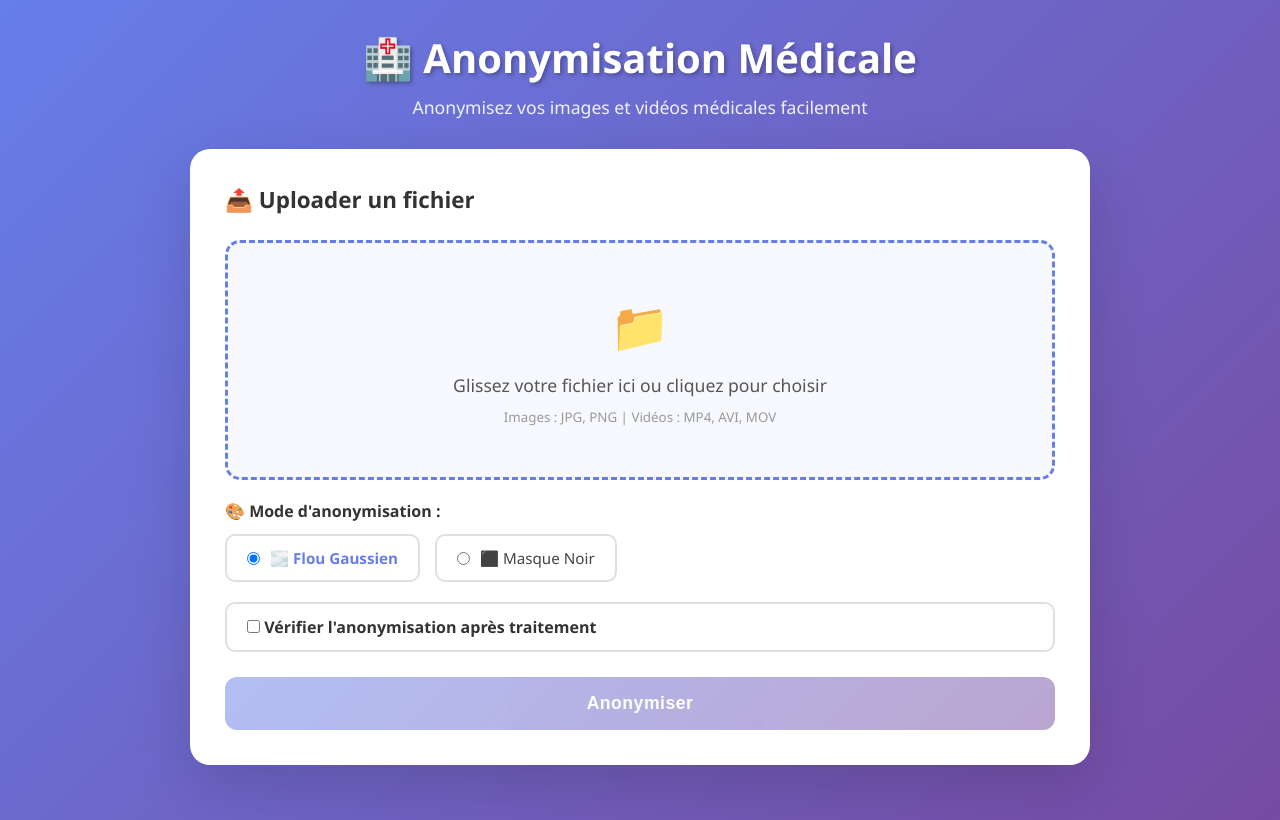
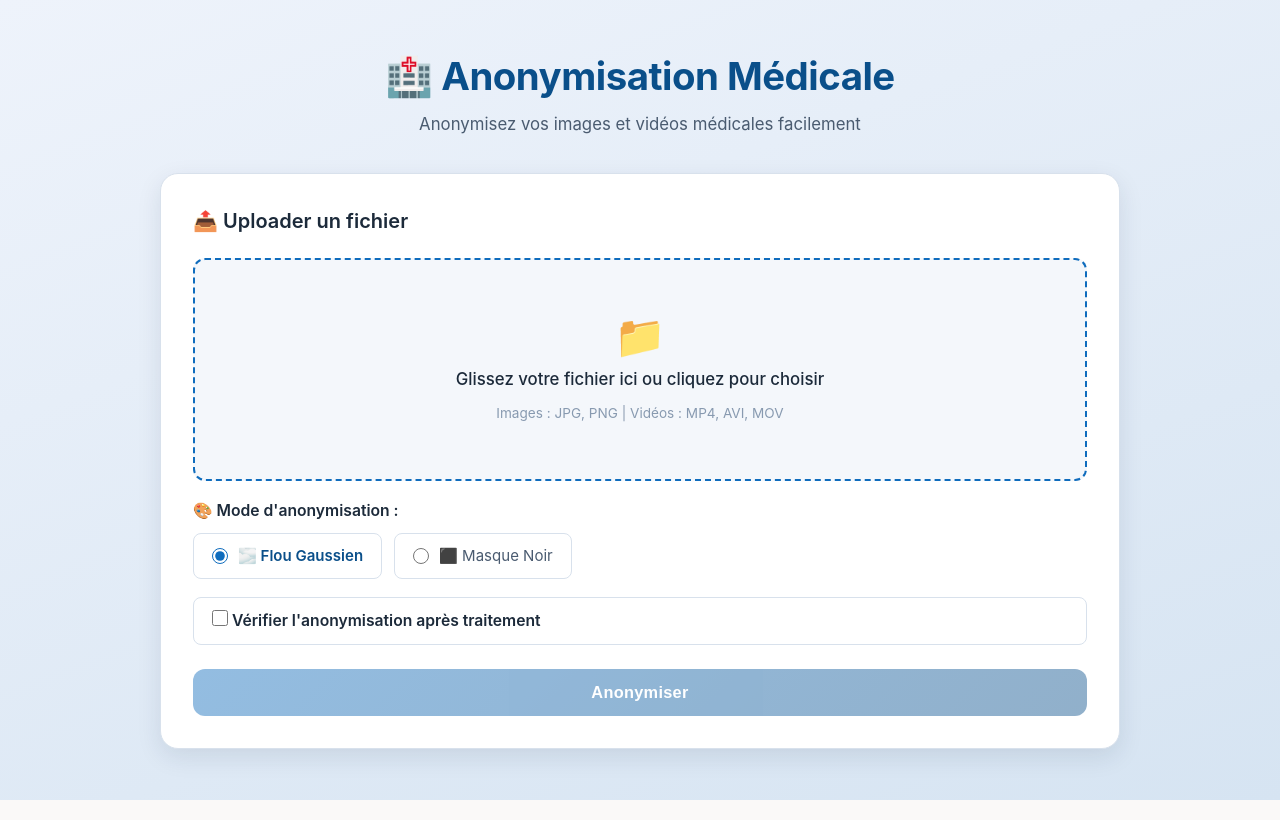
Before and after one commit to achrafmhami/anonymisation-medicale, a Flask app: page / in a window 1280 px wide. Run offline with Flask 3, Linux system fonts and the light colour scheme.

Commit message:
Update style.css

```diff
--- a/static/style.css
+++ b/static/style.css
@@ -1,308 +1,186 @@
-* {
-    margin: 0;
-    padding: 0;
-    box-sizing: border-box;
+
+:root {
+    --c-bg-1: #eef3fb;
+    --c-bg-2: #d6e4f2;
+    --c-surface: #ffffff;
+    --c-surface-soft: #f4f7fb;
+    --c-border: #d8e1ec;
+    --c-border-strong: #b6c4d6;
+    --c-text: #1c2a3a;
+    --c-text-soft: #4a5b70;
+    --c-text-muted: #889ab0;
+    --c-primary: #0f6cbd;
+    --c-primary-strong: #0a4f8a;
+    --c-accent: #14a37f;
+    --c-accent-strong: #0d7c5f;
+    --c-warning: #c97400;
+    --c-warning-soft: #fff4e0;
+    --c-success-soft: #e3f5ec;
+    --c-success-border: #88c8a8;
+    --c-warning-border: #e8b56a;
+    --radius-lg: 18px;
+    --radius-md: 12px;
+    --radius-sm: 8px;
+    --shadow-sm: 0 2px 6px rgba(15, 38, 71, 0.06);
+    --shadow-md: 0 8px 24px rgba(15, 38, 71, 0.10);
+    --shadow-lg: 0 18px 48px rgba(15, 38, 71, 0.14);
+    --font-sans: -apple-system, BlinkMacSystemFont, "Segoe UI",
+                 Roboto, "Helvetica Neue", Arial, sans-serif;
 }
 
+* { margin: 0; padding: 0; box-sizing: border-box; }
+html, body { height: 100%; }
+
 body {
-    font-family: 'Segoe UI', Tahoma, Geneva, Verdana, sans-serif;
-    background: linear-gradient(135deg, #667eea 0%, #764ba2 100%);
+    font-family: var(--font-sans);
+    color: var(--c-text);
+    background: linear-gradient(160deg, var(--c-bg-1) 0%, var(--c-bg-2) 100%);
     min-height: 100vh;
-    padding: 30px 20px;
+    padding: 40px 20px;
+    line-height: 1.5;
+    -webkit-font-smoothing: antialiased;
 }
 
-.container {
-    max-width: 900px;
-    margin: 0 auto;
+.container { max-width: 960px; margin: 0 auto; }
+
+/* ---------- HEADER ---------- */
+.header { text-align: center; color: var(--c-primary-strong); margin-bottom: 32px; padding: 8px 0 4px; }
+.header h1 { font-size: 2.4rem; font-weight: 700; letter-spacing: -0.5px; margin-bottom: 6px; }
+.header p { color: var(--c-text-soft); font-size: 1.05rem; max-width: 560px; margin: 0 auto; }
+
+/* ---------- CARDS ---------- */
+.card {
+    background: var(--c-surface);
+    border-radius: var(--radius-lg);
+    padding: 32px;
+    margin-bottom: 22px;
+    box-shadow: var(--shadow-md);
+    border: 1px solid var(--c-border);
+}
+.card h2 { color: var(--c-text); margin-bottom: 22px; font-size: 1.25rem; font-weight: 600; display: flex; align-items: center; gap: 10px; }
+.card h3 { color: var(--c-text); margin-bottom: 12px; font-size: 1.05rem; font-weight: 600; }
+
+/* ---------- UPLOAD ZONE ---------- */
+.upload-zone {
+    border: 2px dashed var(--c-primary);
+    border-radius: var(--radius-md);
+    padding: 56px 28px;
+    text-align: center;
+    cursor: pointer;
+    transition: all 0.25s ease;
+    background: var(--c-surface-soft);
+    margin-bottom: 18px;
+    display: flex;
+    flex-direction: column;
+    align-items: center;
+    gap: 10px;
+}
+.upload-zone:hover, .upload-zone.drag-over {
+    background: #e6effa;
+    border-color: var(--c-primary-strong);
+    transform: translateY(-1px);
+    box-shadow: var(--shadow-sm);
+}
+.upload-zone.file-selected { border-color: var(--c-accent); background: var(--c-success-soft); border-style: solid; }
+.upload-icon { font-size: 2.6rem; line-height: 1; }
+.upload-zone p { color: var(--c-text); font-size: 1.05rem; font-weight: 500; }
+.upload-zone small { color: var(--c-text-muted); font-size: 0.85rem; }
+
+/* ---------- FICHIER ---------- */
+.fichier-nom {
+    background: var(--c-success-soft);
+    border: 1px solid var(--c-success-border);
+    border-radius: var(--radius-sm);
+    padding: 10px 16px;
+    color: var(--c-accent-strong);
+    font-weight: 500;
+    margin-bottom: 18px;
+    font-size: 0.95rem;
 }
 
-/* HEADER */
-.header {
-    text-align: center;
-    color: white;
-    margin-bottom: 30px;
+/* ---------- OPTIONS ---------- */
+.options { margin-bottom: 24px; }
+.option-group { margin-bottom: 18px; }
+.option-group > label { display: block; font-weight: 600; color: var(--c-text); margin-bottom: 10px; font-size: 0.98rem; }
+.radio-group { display: flex; gap: 12px; flex-wrap: wrap; }
+.radio-label, .checkbox-label {
+    display: flex; align-items: center; gap: 10px;
+    cursor: pointer; padding: 11px 18px;
+    border: 1.5px solid var(--c-border);
+    border-radius: var(--radius-sm);
+    transition: all 0.2s; font-size: 0.94rem;
+    color: var(--c-text-soft);
+    background: var(--c-surface);
+}
+.radio-label:hover, .checkbox-label:hover { border-color: var(--c-primary); background: #eef5fc; }
+.radio-label input, .checkbox-label input { accent-color: var(--c-primary); width: 16px; height: 16px; }
+.radio-label input:checked + span, .checkbox-label input:checked + span { color: var(--c-primary-strong); font-weight: 600; }
+
+/* ---------- BOUTONS ---------- */
+.btn-primary, .btn-download {
+    width: 100%; padding: 14px 18px; color: #ffffff;
+    border: none; border-radius: var(--radius-md);
+    font-size: 1.02rem; font-weight: 600;
+    cursor: pointer; transition: all 0.25s ease;
+    letter-spacing: 0.3px;
+}
+.btn-primary { background: linear-gradient(135deg, var(--c-primary) 0%, var(--c-primary-strong) 100%); box-shadow: 0 4px 14px rgba(15,108,189,0.25); }
+.btn-primary:hover:not(:disabled) { transform: translateY(-1px); box-shadow: 0 8px 20px rgba(15,108,189,0.35); }
+.btn-primary:disabled { opacity: 0.45; cursor: not-allowed; box-shadow: none; }
+.btn-download { background: linear-gradient(135deg, var(--c-accent) 0%, var(--c-accent-strong) 100%); box-shadow: 0 4px 14px rgba(20,163,127,0.25); margin-top: 20px; }
+.btn-download:hover { transform: translateY(-1px); box-shadow: 0 8px 20px rgba(20,163,127,0.35); }
+
+/* ---------- LOADING ---------- */
+#loading { text-align: center; color: var(--c-text-soft); font-size: 1.05rem; padding: 20px 0; }
+.spinner {
+    width: 46px; height: 46px;
+    border: 4px solid #e3edf7;
+    border-top-color: var(--c-primary);
+    border-radius: 50%;
+    animation: spin 0.9s linear infinite;
+    margin: 0 auto 16px;
+}
+@keyframes spin { to { transform: rotate(360deg); } }
+
+/* ---------- STATS ---------- */
+.stats { display: grid; grid-template-columns: repeat(3, 1fr); gap: 14px; margin-bottom: 22px; }
+.stat-item {
+    background: linear-gradient(135deg, var(--c-primary) 0%, var(--c-primary-strong) 100%);
+    color: #ffffff; border-radius: var(--radius-md);
+    padding: 18px 14px; text-align: center;
+    display: flex; flex-direction: column; gap: 4px;
+    box-shadow: var(--shadow-sm);
+}
+.stat-icon { font-size: 1.6rem; }
+.stat-value { font-size: 1.4rem; font-weight: 700; word-break: break-word; }
+.stat-label { font-size: 0.8rem; opacity: 0.92; }
+
+/* ---------- COMPARAISON ---------- */
+.images-grid { display: grid; grid-template-columns: 1fr 1fr; gap: 16px; margin-bottom: 16px; }
+.image-box { text-align: center; background: var(--c-surface-soft); padding: 12px; border-radius: var(--radius-md); border: 1px solid var(--c-border); }
+.image-box p { font-weight: 600; color: var(--c-text-soft); margin-bottom: 8px; font-size: 0.95rem; }
+.image-box img { width: 100%; border-radius: var(--radius-sm); max-height: 320px; object-fit: contain; background: #ffffff; border: 1px solid var(--c-border); }
+
+/* ---------- VERIFICATION ---------- */
+.verif-box { display: flex; align-items: center; gap: 14px; padding: 14px 18px; border-radius: var(--radius-md); font-size: 0.98rem; margin-top: 14px; border: 1px solid; }
+.verif-box.succes { background: var(--c-success-soft); border-color: var(--c-success-border); color: var(--c-accent-strong); }
+.verif-box.echec { background: var(--c-warning-soft); border-color: var(--c-warning-border); color: var(--c-warning); }
+.verif-box span:first-child { font-size: 1.4rem; }
+.verif-box strong { flex: 1; }
+.verif-box span:not(:first-child):not(:last-child) { color: var(--c-text-muted); font-size: 0.88rem; }
+
+.hidden { display: none !important; }
+
+@media (max-width: 720px) {
+    body { padding: 24px 14px; }
+    .header h1 { font-size: 1.75rem; }
+    .card { padding: 22px; }
+    .stats { grid-template-columns: 1fr; }
+    .images-grid { grid-template-columns: 1fr; }
+    .radio-group { flex-direction: column; }
+    .radio-label, .checkbox-label { width: 100%; }
 }
 
-.header h1 {
-    font-size: 2.5rem;
-    margin-bottom: 10px;
-    text-shadow: 2px 2px 4px rgba(0,0,0,0.3);
+@media (prefers-reduced-motion: reduce) {
+    *, *::before, *::after { animation-duration: 0.01ms !important; transition-duration: 0.01ms !important; }
 }
-
-.header p {
-    font-size: 1.1rem;
-    opacity: 0.9;
-}
-
-/* CARDS */
-.card {
-    background: white;
-    border-radius: 20px;
-    padding: 35px;
-    margin-bottom: 25px;
-    box-shadow: 0 20px 60px rgba(0,0,0,0.15);
-}
-
-.card h2 {
-    color: #333;
-    margin-bottom: 25px;
-    font-size: 1.4rem;
-}
-
-/* UPLOAD ZONE */
-.upload-zone {
-    border: 3px dashed #667eea;
-    border-radius: 15px;
-    padding: 50px 30px;
-    text-align: center;
-    cursor: pointer;
-    transition: all 0.3s ease;
-    background: #f8f9ff;
-    margin-bottom: 20px;
-}
-
-.upload-zone:hover, .upload-zone.drag-over {
-    background: #eef0ff;
-    border-color: #764ba2;
-    transform: scale(1.01);
-}
-
-.upload-zone.file-selected {
-    border-color: #28a745;
-    background: #f0fff4;
-}
-
-.upload-icon {
-    font-size: 3rem;
-    margin-bottom: 15px;
-}
-
-.upload-zone p {
-    color: #555;
-    font-size: 1.1rem;
-    margin-bottom: 8px;
-}
-
-.upload-zone small {
-    color: #999;
-}
-
-/* FICHIER NOM */
-.fichier-nom {
-    background: #e8f5e9;
-    border: 1px solid #a5d6a7;
-    border-radius: 10px;
-    padding: 12px 20px;
-    color: #2e7d32;
-    font-weight: 500;
-    margin-bottom: 20px;
-}
-
-/* OPTIONS */
-.options {
-    margin-bottom: 25px;
-}
-
-.option-group {
-    margin-bottom: 20px;
-}
-
-.option-group > label {
-    display: block;
-    font-weight: 600;
-    color: #333;
-    margin-bottom: 12px;
-    font-size: 1rem;
-}
-
-.radio-group {
-    display: flex;
-    gap: 15px;
-    flex-wrap: wrap;
-}
-
-.radio-label, .checkbox-label {
-    display: flex;
-    align-items: center;
-    gap: 10px;
-    cursor: pointer;
-    padding: 12px 20px;
-    border: 2px solid #e0e0e0;
-    border-radius: 10px;
-    transition: all 0.2s;
-    font-size: 0.95rem;
-    color: #444;
-}
-
-.radio-label:hover, .checkbox-label:hover {
-    border-color: #667eea;
-    background: #f8f9ff;
-}
-
-.radio-label input:checked + span,
-.checkbox-label input:checked + span {
-    color: #667eea;
-    font-weight: 600;
-}
-
-/* BOUTONS */
-.btn-primary {
-    width: 100%;
-    padding: 16px;
-    background: linear-gradient(135deg, #667eea, #764ba2);
-    color: white;
-    border: none;
-    border-radius: 12px;
-    font-size: 1.1rem;
-    font-weight: 600;
-    cursor: pointer;
-    transition: all 0.3s ease;
-    letter-spacing: 0.5px;
-}
-
-.btn-primary:hover:not(:disabled) {
-    transform: translateY(-2px);
-    box-shadow: 0 8px 25px rgba(102, 126, 234, 0.5);
-}
-
-.btn-primary:disabled {
-    opacity: 0.5;
-    cursor: not-allowed;
-}
-
-.btn-download {
-    width: 100%;
-    padding: 16px;
-    background: linear-gradient(135deg, #28a745, #20c997);
-    color: white;
-    border: none;
-    border-radius: 12px;
-    font-size: 1.1rem;
-    font-weight: 600;
-    cursor: pointer;
-    transition: all 0.3s ease;
-    margin-top: 20px;
-}
-
-.btn-download:hover {
-    transform: translateY(-2px);
-    box-shadow: 0 8px 25px rgba(40, 167, 69, 0.5);
-}
-
-/* LOADING */
-.spinner {
-    width: 50px;
-    height: 50px;
-    border: 5px solid #f3f3f3;
-    border-top: 5px solid #667eea;
-    border-radius: 50%;
-    animation: spin 1s linear infinite;
-    margin: 0 auto 20px;
-}
-
-@keyframes spin {
-    0% { transform: rotate(0deg); }
-    100% { transform: rotate(360deg); }
-}
-
-#loading {
-    text-align: center;
-    color: #555;
-    font-size: 1.1rem;
-}
-
-/* STATS */
-.stats {
-    display: flex;
-    gap: 15px;
-    margin-bottom: 25px;
-    flex-wrap: wrap;
-}
-
-.stat-item {
-    flex: 1;
-    min-width: 120px;
-    background: linear-gradient(135deg, #667eea, #764ba2);
-    color: white;
-    border-radius: 15px;
-    padding: 20px;
-    text-align: center;
-    display: flex;
-    flex-direction: column;
-    gap: 5px;
-}
-
-.stat-icon { font-size: 1.8rem; }
-.stat-value { font-size: 1.5rem; font-weight: 700; }
-.stat-label { font-size: 0.8rem; opacity: 0.9; }
-
-/* COMPARAISON */
-.comparaison h3 {
-    color: #333;
-    margin-bottom: 15px;
-    font-size: 1.1rem;
-}
-
-.images-grid {
-    display: grid;
-    grid-template-columns: 1fr 1fr;
-    gap: 15px;
-    margin-bottom: 20px;
-}
-
-.image-box {
-    text-align: center;
-}
-
-.image-box p {
-    font-weight: 600;
-    color: #555;
-    margin-bottom: 8px;
-}
-
-.image-box img {
-    width: 100%;
-    border-radius: 10px;
-    border: 2px solid #e0e0e0;
-    max-height: 300px;
-    object-fit: contain;
-    background: #f5f5f5;
-}
-
-/* VERIFICATION */
-.verif-box {
-    display: flex;
-    align-items: center;
-    gap: 15px;
-    padding: 15px 20px;
-    border-radius: 12px;
-    font-size: 1rem;
-    margin-top: 15px;
-}
-
-.verif-box.succes {
-    background: #e8f5e9;
-    border: 2px solid #a5d6a7;
-    color: #2e7d32;
-}
-
-.verif-box.echec {
-    background: #fff3e0;
-    border: 2px solid #ffcc80;
-    color: #e65100;
-}
-
-.verif-box span:first-child {
-    font-size: 1.5rem;
-}
-
-/* UTILITAIRES */
-.hidden { display: none !important; }
-
-/* RESPONSIVE */
-@media (max-width: 600px) {
-    .header h1 { font-size: 1.8rem; }
-    .images-grid { grid-template-columns: 1fr; }
-    .stats { flex-direction: column; }
-    .card { padding: 20px; }
-}
```
